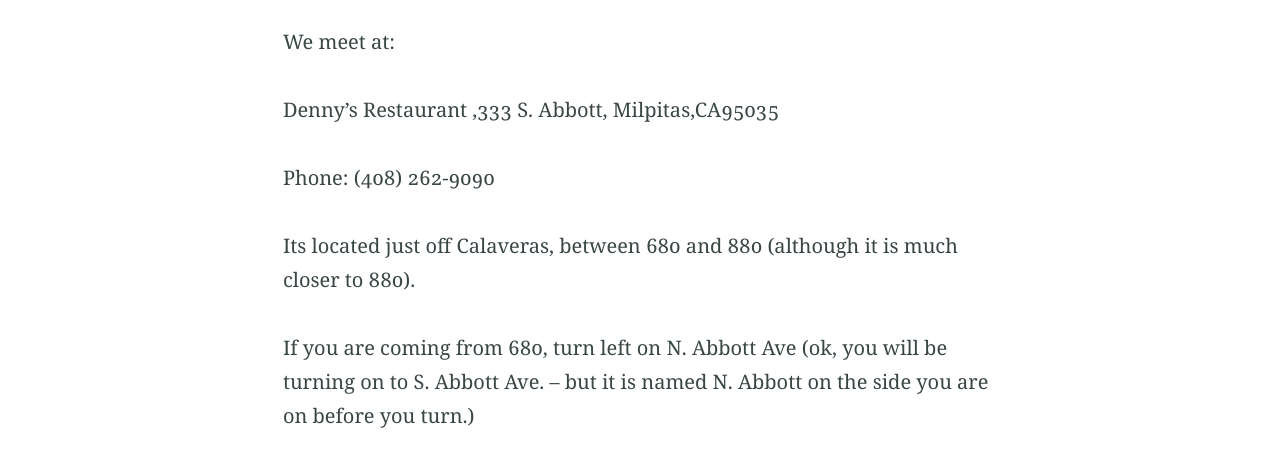
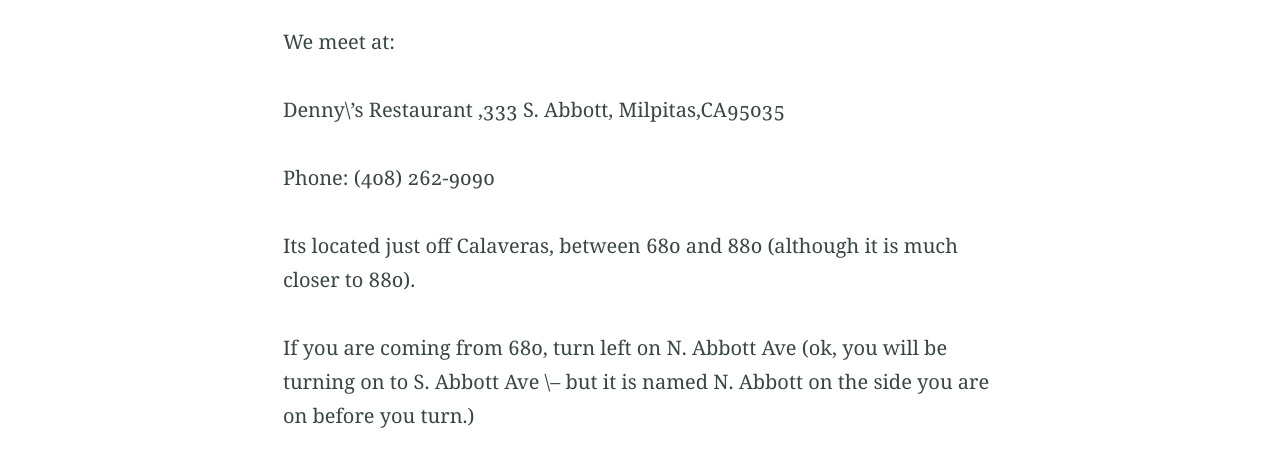
Before and after one commit to nvtm/staticwebpage, a Jekyll site: the page built from directions.md, in a window 1280 px wide. Shown: the part 503-976 px from the top of the page. Built offline with Jekyll 4.4.1, drawn with Linux system fonts in a browser that asks for light colours; our own code applies the rules of GitHub Pages for plain Markdown files.

Commit message:
Fixed a few font issues

```diff
--- a/directions.md
+++ b/directions.md
@@ -6,13 +6,13 @@ feature_image: "/assets/feature_image.jpg"
 
 We meet at:
 
-Denny’s Restaurant ,333 S. Abbott, Milpitas,CA95035
+Denny\’s Restaurant ,333 S. Abbott, Milpitas,CA95035
 
 Phone: (408) 262-9090
 
 Its located just off Calaveras, between 680 and 880 (although it is much closer to 880).
 
-If you are coming from 680, turn left on N. Abbott Ave (ok, you will be turning on to S. Abbott Ave. – but it is named N. Abbott on the side you are on before you turn.)
+If you are coming from 680, turn left on N. Abbott Ave (ok, you will be turning on to S. Abbott Ave \– but it is named N. Abbott on the side you are on before you turn.)
 
 If you are coming from 880, turn right onto S. Abbott Ave.
 
```
